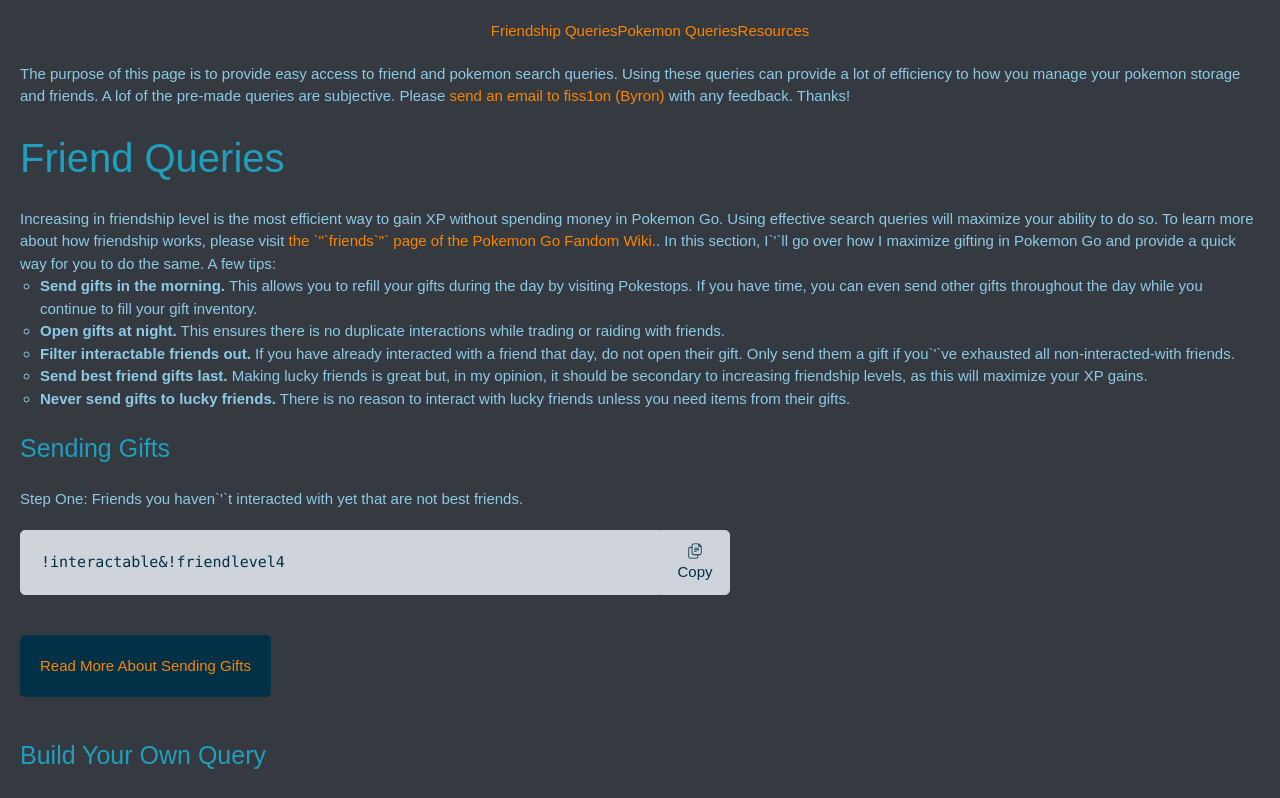
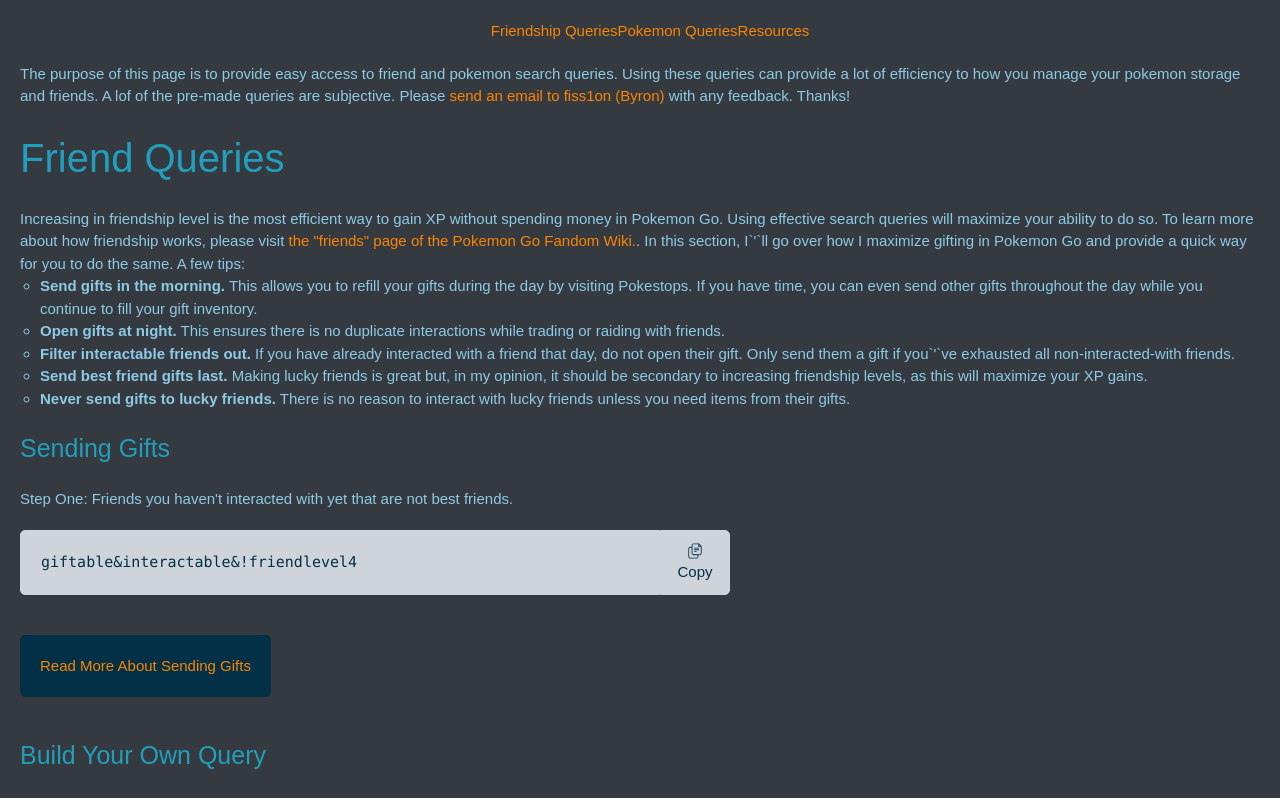
Before and after one commit to ByronDDelpinal/pogo-helper, a Next.js app: page / in a window 1280 px wide. Shown: the top 798 px of the page. Built offline with nearby package versions, Linux system fonts and the light colour scheme.

Commit message:
fix: adjust premade queries

```diff
--- a/src/app/page.tsx
+++ b/src/app/page.tsx
@@ -45,7 +45,7 @@ export default function Home() {
             will maximize your ability to do so. To learn more about how
             friendship works, please visit{' '}
             <a href='https://pokemongo.fandom.com/wiki/Friends'>
-              the `&quot;`friends`&quot;` page of the Pokemon Go Fandom Wiki.
+              the &quot;friends&quot; page of the Pokemon Go Fandom Wiki.
             </a>
             . In this section, I`&apos;`ll go over how I maximize gifting in
             Pokemon Go and provide a quick way for you to do the same. A few
@@ -82,25 +82,25 @@ export default function Home() {
 
           <SecondaryHeading text='Sending Gifts'></SecondaryHeading>
           <p>
-            Step One: Friends you haven`&apos;`t interacted with yet that are
+            Step One: Friends you haven&apos;t interacted with yet that are
             not best friends.
           </p>
-          <CopyTextSection stringToCopy='!interactable&!friendlevel4' />
+          <CopyTextSection stringToCopy='giftable&interactable&!friendlevel4' />
 
           <CollapsibleSection additionalButtonText='About Sending Gifts' collapsed={true}>
             <p>
               Step Two: Friends you have interacted with yet that are not best
               friends.
             </p>
-            <CopyTextSection stringToCopy='interactable&!friendlevel4' />
+            <CopyTextSection stringToCopy='giftable&!interactable&!friendlevel4' />
 
             <p>
               Step Three: Non-lucky best friends you have not interacted with.
             </p>
-            <CopyTextSection stringToCopy='!lucky&!interactable&friendlevel4' />
+            <CopyTextSection stringToCopy='giftable&!lucky&interactable&friendlevel4' />
 
             <p>Step Three: Non-lucky best friends you have interacted with.</p>
-            <CopyTextSection stringToCopy='!lucky&interactable&friendlevel4' />
+            <CopyTextSection stringToCopy='giftable&!lucky&!interactable&friendlevel4' />
           </CollapsibleSection>
 
           {/* -------- FRIENDSHIP Query Builder --------*/}
```
